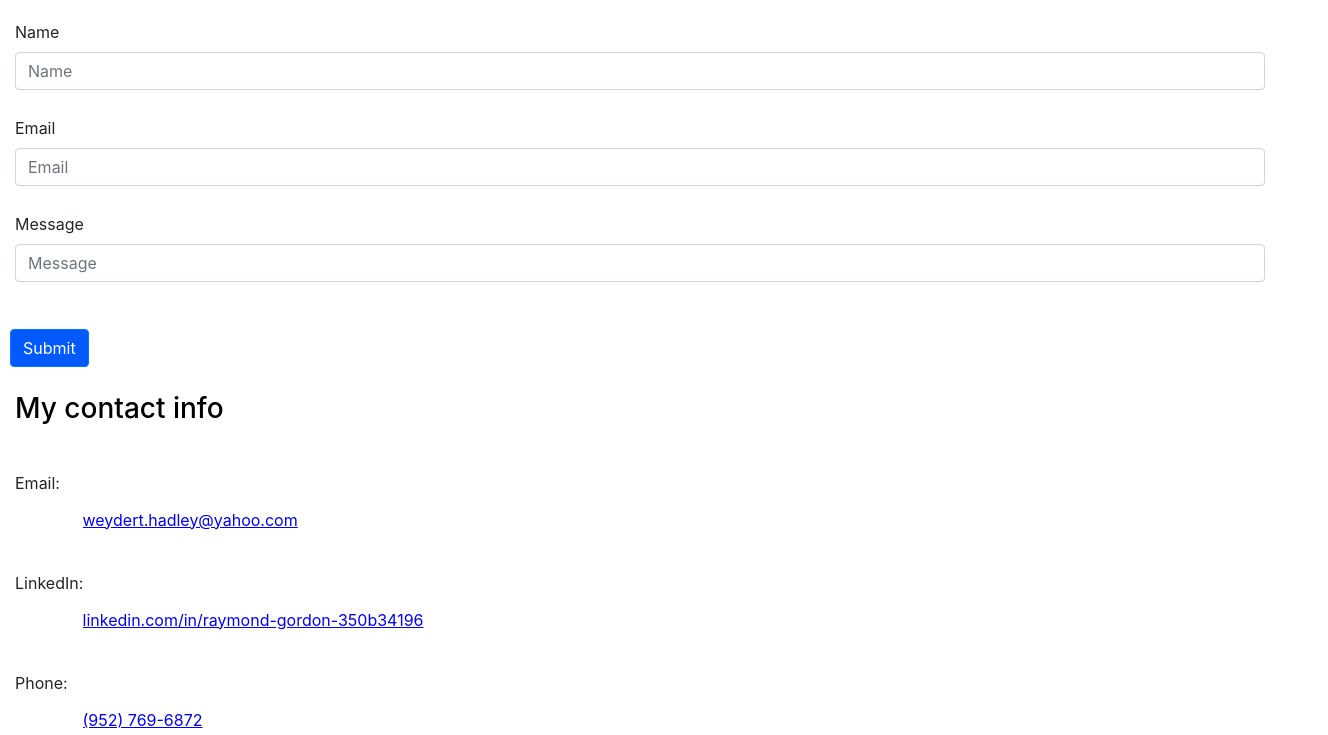
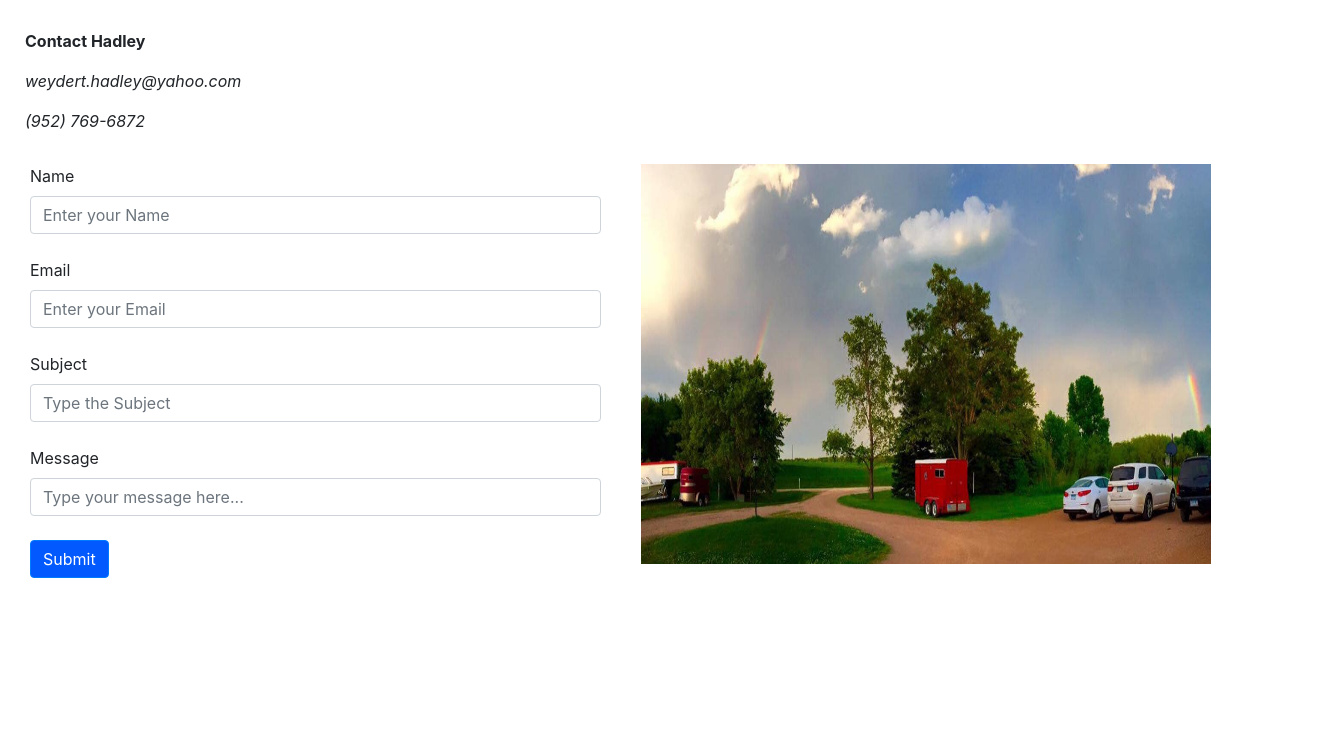
Before and after one commit to rjgordon26/HA-Horsemenship, a plain HTML site: page contact.html in a window 1280 px wide. Shown: the part 210-945 px from the top of the page, 1328 px wide, since content can reach past the window. Drawn offline with nearby package versions, Linux system fonts and the light colour scheme.

Commit message:
contact edits

```diff
--- a/Style.CSS
+++ b/Style.CSS
@@ -328,3 +328,19 @@ h6 {
     font-weight: bold;
     font-style: italic;
   }
+
+  .contactDrive {
+    float: right;
+    width: 500px;
+    height: 400px;
+  }
+
+  .hads {
+    margin-left: 25px;
+    font-weight: bold;
+  }
+
+  .hads2 {
+    margin-left: 25px;
+    font-style: italic;
+  }
--- a/contact.html
+++ b/contact.html
@@ -40,20 +40,25 @@
           </span>
         </div>
       </nav>
-      <h2>Contact</h2>
+      <h2>Get In Touch</h2>
+      <br>
+      <p class="hads">Contact Hadley</p>
+      <p class="hads2">weydert.hadley@yahoo.com</p>
+      <p class="hads2">(952) 769-6872</p>
       <!-- <img src="Assets/Driveway View.jpg" class="drive1"> -->
-            <form>
+            <!-- <form>
+              <img src="Assets/Driveway View.jpg" class="contactDrive">
                 <div class="form-group">
                   <label for="exampleInputEmail1">Name</label>
-                  <input type="email" class="form-control" id="exampleFormControlInput1" placeholder="Name">
+                  <input type="email" class="form-control" id="exampleFormControlInput1" placeholder="Enter your Name">
                 </div>
                 <div class="form-group">
                   <label for="exampleInputPassword1">Email</label>
-                  <input type="password" class="form-control" id="exampleInputPassword1" placeholder="Email">
+                  <input type="password" class="form-control" id="exampleInputPassword1" placeholder="Enter your Email">
                 </div>
                 <div class="form-group">
                     <label for="exampleInputPassword1">Message</label>
-                    <input type="password" class="form-control" id="exampleInputPassword1" placeholder="Message">
+                    <input type="password" class="form-control" id="exampleInputPassword1" placeholder="Type your message here...">
                   </div>
                 <div class="form-group form-check">
                 </div>
@@ -84,13 +89,90 @@
                         <input type="text" readonly class="form-control-plaintext" id="staticEmail" value="https://github.com/settings/profile">
                       </div>
                   </div>
-              </form>
+              </form> -->
+
+              <form>
+                <div class="row">
+                  <div class="column">
+                    <label for="exampleInputEmail1">Name</label>
+                    <input type="email" class="form-control" id="exampleFormControlInput1" placeholder="Enter your Name">
+                    <br>
+                    <label for="exampleInputPassword1">Email</label>
+                    <input type="password" class="form-control" id="exampleInputPassword1" placeholder="Enter your Email">
+                    <br>
+                    <label for="exampleInputPassword1">Subject</label>
+                    <input type="password" class="form-control" id="exampleInputPassword1" placeholder="Type the Subject">
+                    <br>
+                    <label for="exampleInputPassword1">Message</label>
+                    <input type="password" class="form-control" id="exampleInputPassword1" placeholder="Type your message here...">
+                    <br>
+                    <button type="submit" class="btn btn-primary" id="SubmitButton">Submit</button>
+                  </div>
+                  <div class="column">
+                    <img src="Assets/Driveway View.jpg" class="contactDrive" alt="Forest" style="width:100%">
+                  </div>
+                </div>
+
+
+
+
+                <!-- <img src="Assets/Driveway View.jpg" class="contactDrive">
+                  <div class="form-group">
+                    <label for="exampleInputEmail1">Name</label>
+                    <input type="email" class="form-control" id="exampleFormControlInput1" placeholder="Enter your Name">
+                  </div>
+                  <div class="form-group">
+                    <label for="exampleInputPassword1">Email</label>
+                    <input type="password" class="form-control" id="exampleInputPassword1" placeholder="Enter your Email">
+                  </div>
+                  <div class="form-group">
+                      <label for="exampleInputPassword1">Message</label>
+                      <input type="password" class="form-control" id="exampleInputPassword1" placeholder="Type your message here...">
+                    </div>
+                  <div class="form-group form-check">
+                  </div>
+                  <button type="submit" class="btn btn-primary" id="SubmitButton">Submit</button>
+                </form>
+                <h3>My contact info</h3>
+                <form>
+                  <div class="form-group row">
+                    <label for="staticEmail" class="col-sm-2 col-form-label">Email:</label>
+                    <div class="col-sm-12">
+                      <input type="text" readonly class="form-control-plaintext" id="staticEmail" value="weydert.hadley@yahoo.com">
+                    </div>
+                  </div>
+                  <div class="form-group row">
+                    <label for="staticEmail" class="col-sm-2 col-form-label">LinkedIn:</label>
+                    <div class="col-sm-12">
+                      <input type="text" readonly class="form-control-plaintext" id="staticEmail" value="linkedin.com/in/raymond-gordon-350b34196">
+                    </div>
+                  </div>
+                  <div class="form-group row">
+                      <label for="staticEmail" class="col-sm-2 col-form-label">Phone:</label>
+                      <div class="col-sm-12">
+                        <input type="text" readonly class="form-control-plaintext" id="staticEmail" value="(952) 769-6872">
+                      </div>
+                      <div class="form-group row">
+                        <label for="staticEmail" class="col-sm-2 col-form-label">Github:</label>
+                        <div class="col-sm-12">
+                          <input type="text" readonly class="form-control-plaintext" id="staticEmail" value="https://github.com/settings/profile">
+                        </div>
+                    </div> -->
+                </form>
 
         </nav>
     </nav>
     <br>
+    <br>
+    <br>
+    <br>
+    <br>
+    <br>
+    <br>
     <div class="footer">
-        <p>Copyright</p>
+      <p>weydert.hadley@yahoo.com</p>
+      <p>(952) 769-6872</p>
+      <p>18856 Halifax LN, Jordan, MN 55352</p>
       </div>
 
 </body>
```
